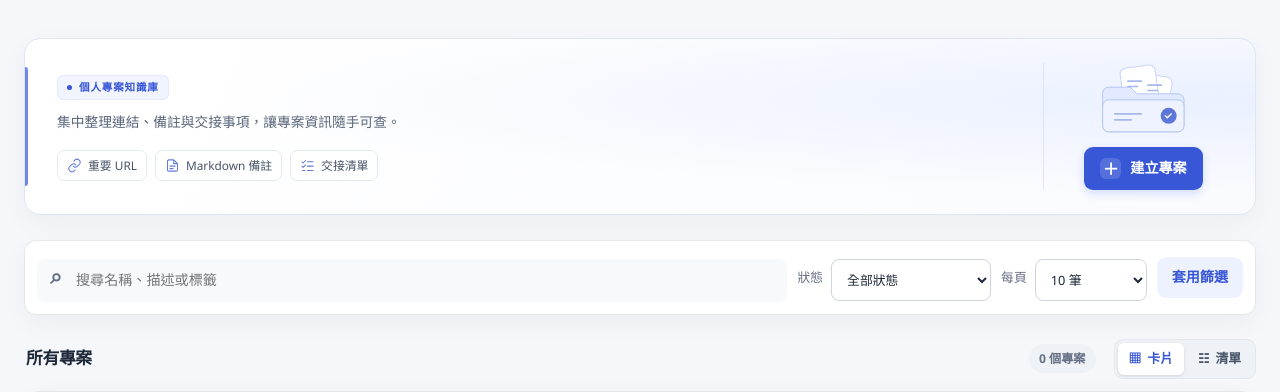
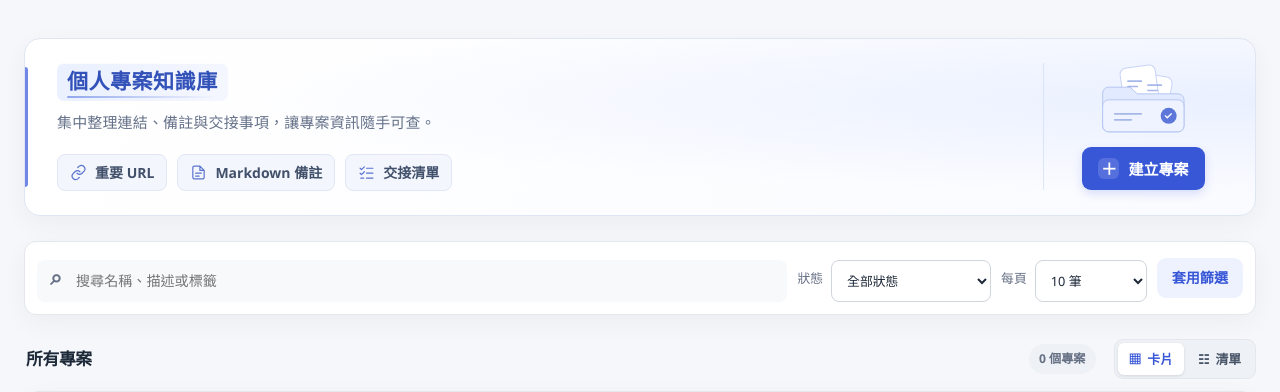
Before and after one commit to Zimkjdv/ProjMemo, a FastAPI app: page / in a window 1280 px wide. Shown: the part 69-461 px from the top of the page. Run offline with FastAPI, Linux system fonts and the light colour scheme; data that the repository does not hold is empty.

Commit message:
ui: refine homepage typography and heading accents
Publish pending home font sizing, Windows CJK font fallbacks and feature chip spacing together with static blue title gradients and fading underlines. Keep Chinese and English headings and the compact hero layout; verify five homepage/i18n regressions and both 1280px desktop views.

```diff
--- a/app/static/styles.css
+++ b/app/static/styles.css
@@ -79,15 +79,16 @@ label input, label select, label textarea { display: block; margin-top: 6px; }
 .hero-copy { max-width: 630px; margin: 0; color: var(--muted); }
 .hero-action { flex-shrink: 0; }
 /* Homepage introduction: scoped so backup and vault headers retain their layout. */
-.dashboard-hero { position: relative; isolation: isolate; gap: 32px; padding: 24px 32px; border-color: #dfe5f2; background: radial-gradient(ellipse at 100% 35%, #eaf0ff, transparent 58%), linear-gradient(110deg, #fff, #fafbff); }
+.dashboard-hero { position: relative; isolation: isolate; gap: 32px; padding: 24px 32px; border-color: #dfe5f2; background: radial-gradient(ellipse at 100% 35%, #eaf0ff, transparent 58%), linear-gradient(110deg, #fff, #fafbff); font-family: "Segoe UI Variable Text", "Segoe UI", "Microsoft JhengHei", "Noto Sans TC", sans-serif; }
 .dashboard-hero::before { position: absolute; top: 28px; bottom: 28px; left: 0; width: 3px; border-radius: 0 3px 3px 0; background: #7087e8; content: ""; }
 .dashboard-hero .hero-copy-block { flex: 1; min-width: 0; }
-.dashboard-hero .eyebrow { display: inline-flex; align-items: center; gap: 7px; margin-bottom: 11px; padding: 4px 9px; border: 1px solid #e2e8ff; border-radius: 6px; background: rgba(238, 242, 255, .72); font-size: .66rem; line-height: 1.4; letter-spacing: .08em; }
-.dashboard-hero .eyebrow::before { width: 5px; height: 5px; flex-shrink: 0; border-radius: 50%; background: var(--primary); content: ""; }
-.dashboard-hero .hero-copy { max-width: 700px; color: #596579; font-size: .86rem; line-height: 1.65; }
-.hero-features { display: flex; flex-wrap: wrap; gap: 8px; margin: 17px 0 0; padding: 0; list-style: none; }
-.hero-features li { display: inline-flex; align-items: center; gap: 6px; padding: 5px 9px; border: 1px solid #e5e9f2; border-radius: 7px; color: #475467; background: rgba(255, 255, 255, .8); font-size: .74rem; font-weight: 500; }
-.hero-features svg { width: 15px; height: 15px; flex-shrink: 0; fill: none; stroke: #627bd8; stroke-width: 1.65; stroke-linecap: round; stroke-linejoin: round; }
+.dashboard-hero .eyebrow { position: relative; display: inline-block; margin-bottom: 8px; padding: 4px 10px 5px; border-radius: 7px; color: #3352b9; background: linear-gradient(110deg, #eaf0ff, #f5f7ff); box-shadow: inset 0 1px 0 rgba(255, 255, 255, .8); font-size: 1.3125rem; font-weight: 750; line-height: 1.4; letter-spacing: .025em; }
+.dashboard-hero .eyebrow::after { position: absolute; bottom: 3px; left: 10px; right: 10px; height: 2px; border-radius: 2px; background: linear-gradient(90deg, #91a8ec, rgba(145, 168, 236, .3) 65%, transparent); content: ""; }
+.dashboard-hero .hero-copy { max-width: 760px; color: #657189; font-size: .9375rem; line-height: 1.75; letter-spacing: .01em; }
+.dashboard-hero .hero-features { display: flex; flex-wrap: wrap; gap: 10px; margin: 18px 0 0; padding: 0; list-style: none; }
+.dashboard-hero .hero-features li { display: inline-flex; align-items: center; gap: 8px; padding: 7px 12px; border: 1px solid #e1e7f6; border-radius: 8px; color: #42516b; background: #f4f6fd; font-size: .875rem; font-weight: 600; line-height: 1.5; }
+.dashboard-hero .hero-features svg { width: 17px; height: 17px; flex-shrink: 0; fill: none; stroke: #5b73cf; stroke-width: 1.7; stroke-linecap: round; stroke-linejoin: round; }
+html[lang="en"] .dashboard-hero .eyebrow { font-size: 1.0625rem; letter-spacing: .045em; }
 .hero-workspace { display: flex; width: 180px; flex-shrink: 0; flex-direction: column; align-items: center; gap: 9px; padding-left: 20px; border-left: 1px solid rgba(207, 218, 247, .65); }
 .hero-workspace-art { width: 120px; height: 75px; overflow: visible; }
 .hero-art-sheet { fill: #fff; stroke: #c8d4f7; stroke-width: 1.5; }
@@ -96,7 +97,7 @@ label input, label select, label textarea { display: block; margin-top: 6px; }
 .hero-art-line { fill: none; stroke: #a6b8e9; stroke-width: 2.5; stroke-linecap: round; }
 .hero-art-mark { fill: #5c76d9; }
 .hero-art-check { fill: none; stroke: white; stroke-width: 2; stroke-linecap: round; stroke-linejoin: round; }
-.dashboard-hero .hero-action { min-height: 43px; gap: 9px; padding: 8px 15px; white-space: nowrap; box-shadow: 0 4px 10px rgba(56, 87, 214, .18); }
+.dashboard-hero .hero-action { min-height: 43px; gap: 9px; padding: 8px 15px; font-size: .9375rem; white-space: nowrap; box-shadow: 0 4px 10px rgba(56, 87, 214, .18); }
 .hero-action-icon { display: inline-grid; width: 21px; height: 21px; place-items: center; border-radius: 6px; background: rgba(255, 255, 255, .15); font-size: 1rem; line-height: 1; }
 .dashboard-hero .hero-action:focus-visible { outline: 3px solid #a8b9f7; outline-offset: 4px; }
 .filter-bar { display: flex; align-items: center; gap: 10px; margin: 0 0 24px; padding: 12px; border: 1px solid var(--line); border-radius: 12px; background: var(--surface); box-shadow: var(--shadow); }
--- a/app/templates/base.html
+++ b/app/templates/base.html
@@ -6,7 +6,7 @@
     <title>{% block title %}ProjMemo{% endblock %}</title>
     <meta name="referrer" content="no-referrer">
     <meta name="csrf-token" content="{{ csrf_token }}">
-    <link rel="stylesheet" href="{{ url_for('static', path='styles.css') }}?v=20261013-home-compact">
+    <link rel="stylesheet" href="{{ url_for('static', path='styles.css') }}?v=20261013-home-title-accent">
   </head>
   <body>
     <header class="site-header">
```
Also changed, not shown: CHANGELOG.MD.
